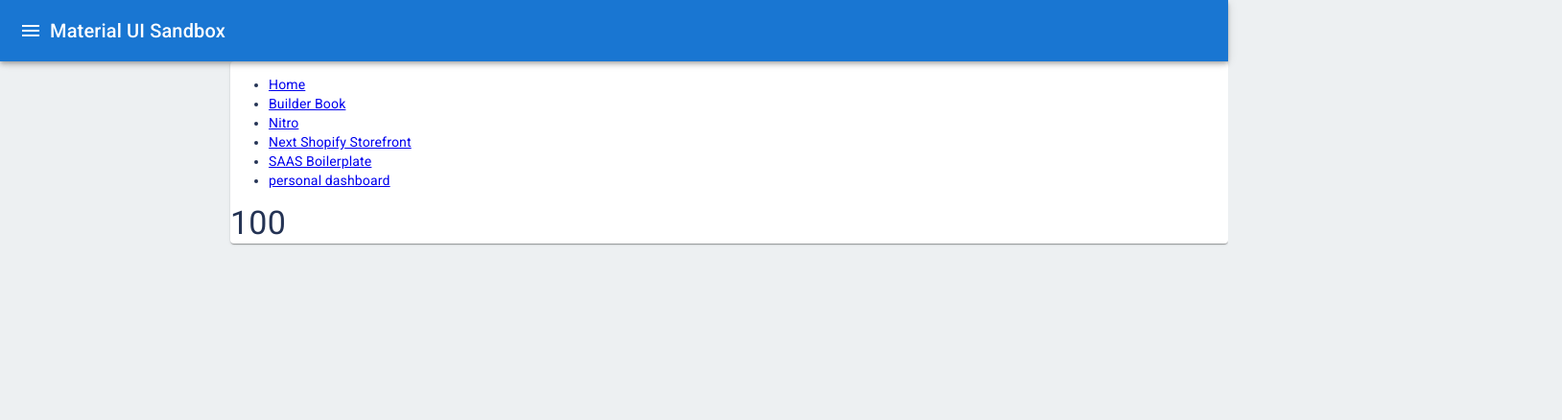
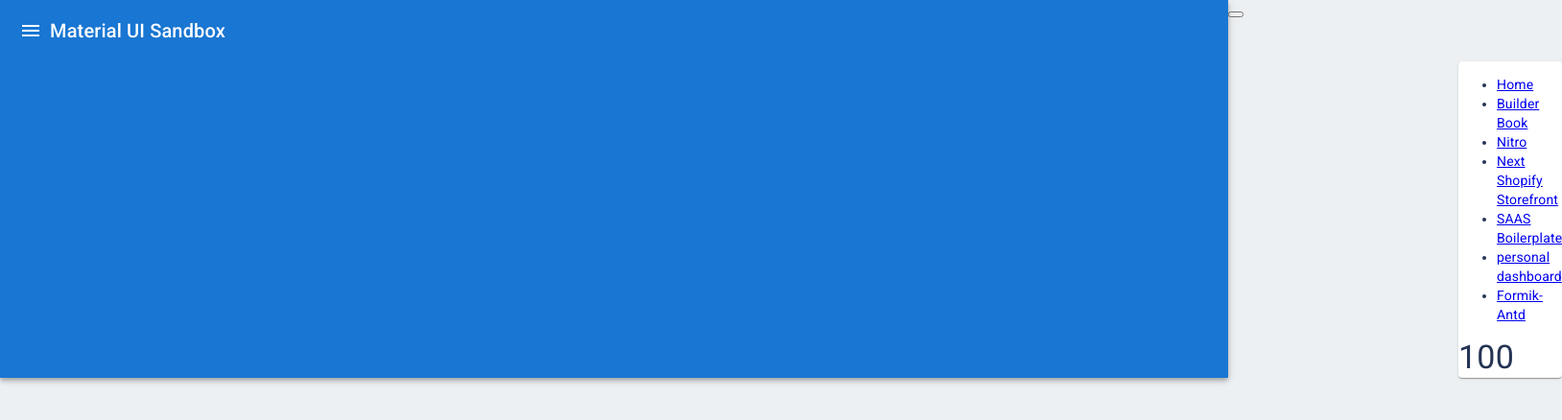
Before and after one commit to NileshPatel17/nextjs-material-ui-sandbox, a Next.js app: page / in a window 1280 px wide. Shown: the top 438 px of the page at 96% size, 1628 px wide, since content can reach past the window. Built offline with nearby package versions, Linux system fonts and the light colour scheme.

Commit message:
2 files modified

```diff
--- a/src/Layout/index.tsx
+++ b/src/Layout/index.tsx
@@ -41,7 +41,7 @@ const useStyles = makeStyles((theme: Theme) =>
       },
     },
     appBar: {
-      marginLeft: drawerWidth,
+      // marginLeft: drawerWidth,
       [theme.breakpoints.up('sm')]: {
         width: `calc(100% - ${drawerWidth}px)`,
       },
@@ -120,7 +120,7 @@ export const Layout: React.FC<LayoutProps> = (props) => {
   return (
     <div className={classes.root}>
       <CssBaseline />
-      <AppBar position="fixed" className={classes.appBar}>
+      <AppBar position="relative" className={classes.appBar}>
         <Toolbar>
           <IconButton
             color="inherit"
--- a/src/pages/index.tsx
+++ b/src/pages/index.tsx
@@ -1,10 +1,7 @@
 import Link from 'next/link';
 import { Layout } from '../Layout';
 
-import {
-  Box,
-  Card
-} from '@material-ui/core';
+import { Box, Card } from '@material-ui/core';
 
 import AnimatedNumber from '../components/AnimatedNumber';
 import { ReactElement } from 'react';
@@ -57,6 +54,10 @@ export async function getServerSideProps() {
       title: 'personal dashboard',
       link: 'https://github.com/KaterinaLupacheva/my-projects-dashboard',
     },
+    {
+      title: 'Formik-Antd',
+      link: 'https://github.com/jannikbuschke/formik-antd',
+    },
   ];
   const data = row_data.map((item, index) => ({ ...item, key: index }));
   return {
```
